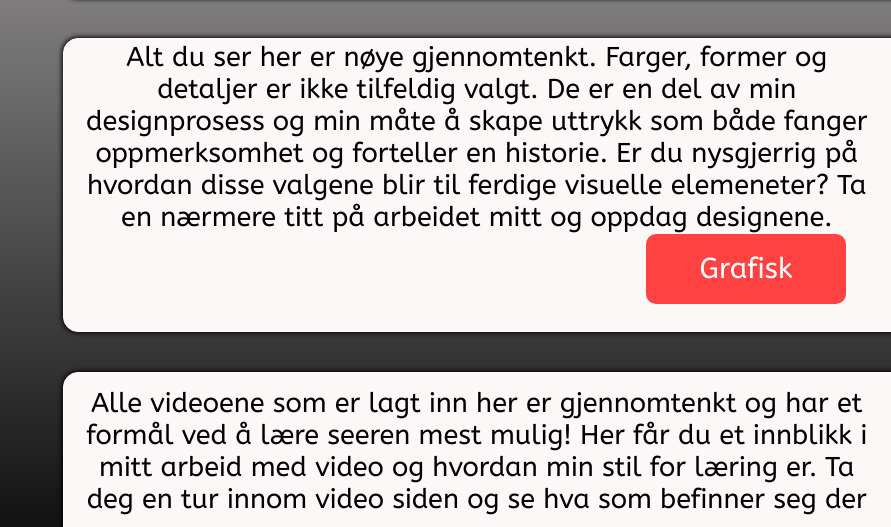
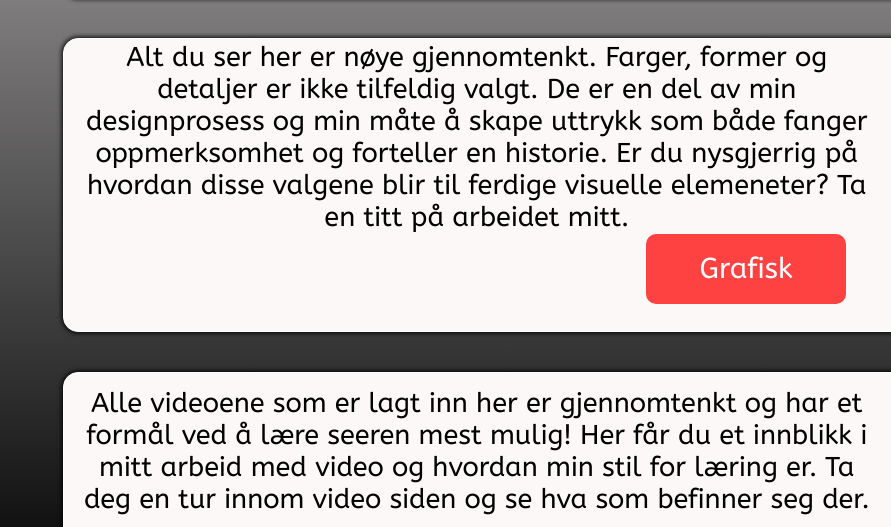
Before and after one commit to LohnyVal/BleikerQuizzen, a plain HTML site: page index.html in a window 1280 px wide. Shown: the part 1450-1977 px from the top of the page, 0-891 px from the left. Drawn offline with Linux system fonts and the light colour scheme; grey boxes are pictures that could not be loaded.

Commit message:
Very last commit

```diff
--- a/index.html
+++ b/index.html
@@ -90,7 +90,7 @@
             <div class="infoContainer">
                 <div class="info">
                     <div class="textInfoDiv">
-                        <p class="textInfo">Alt du ser her er nøye gjennomtenkt. Farger, former og detaljer er ikke tilfeldig valgt. De er en del av min designprosess og min måte å skape uttrykk som både fanger oppmerksomhet og forteller en historie. Er du nysgjerrig på hvordan disse valgene blir til ferdige visuelle elemeneter? Ta en nærmere titt på arbeidet mitt og oppdag designene.</p>
+                        <p class="textInfo">Alt du ser her er nøye gjennomtenkt. Farger, former og detaljer er ikke tilfeldig valgt. De er en del av min designprosess og min måte å skape uttrykk som både fanger oppmerksomhet og forteller en historie. Er du nysgjerrig på hvordan disse valgene blir til ferdige visuelle elemeneter? Ta en titt på arbeidet mitt.</p>
                     </div>
                     <div class="buttonInfoDiv">
                         <a href="./html/grafiskDesign.html">
@@ -106,7 +106,7 @@
                 <div class="info">
                     <div class="textInfoDiv">
                         <p class="textInfo">Alle videoene som er lagt inn her er gjennomtenkt og har et formål ved å lære seeren mest mulig! Her får du et innblikk i
-                            mitt arbeid med video og hvordan min stil for læring er. Ta deg en tur innom video siden og se hva som befinner seg der</p>
+                            mitt arbeid med video og hvordan min stil for læring er. Ta deg en tur innom video siden og se hva som befinner seg der.</p>
                     </div>
                     <div class="buttonInfoDiv">
                         <a href="./html/grafiskDesign.html">
```
